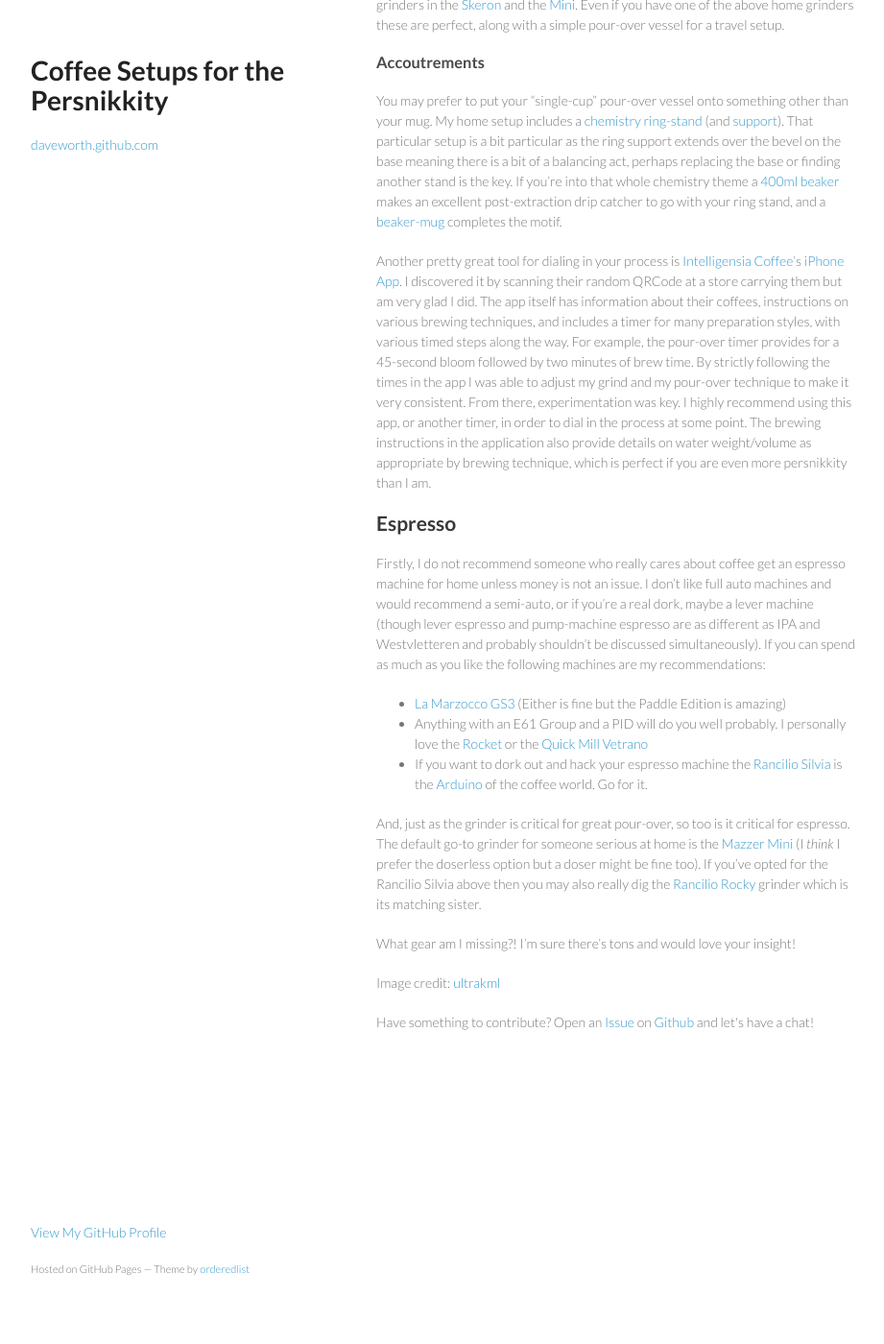
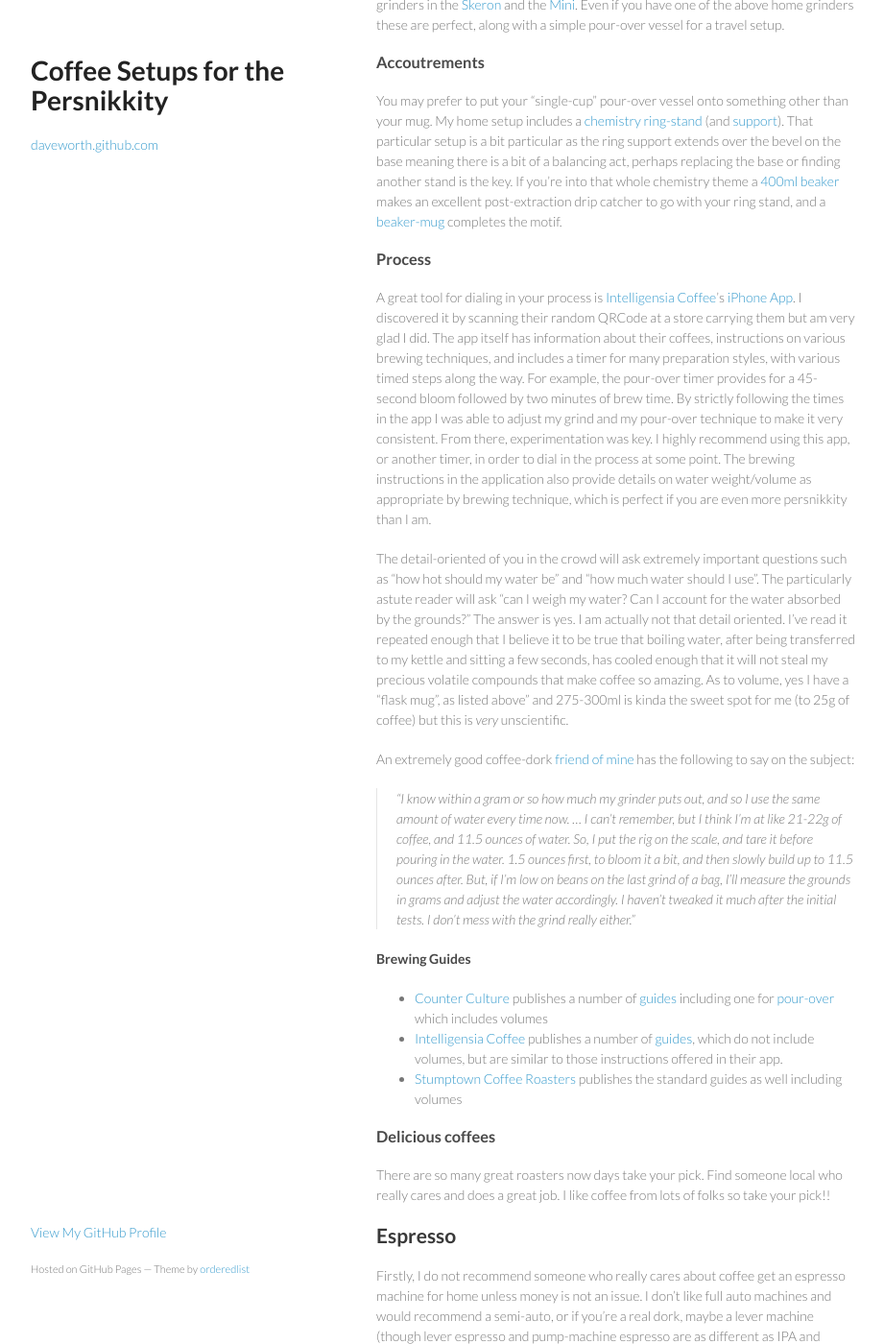
Before and after one commit to daveworth/daveworth.github.com, a Jekyll site: the page built from _posts/2012-12-25-coffee-setups-for-the-persnikkity.markdown, in a window 1280 px wide and 1400 px high, scrolled down 1656 px. Shown: the whole window at 96% size, without its empty margins (178-1099 px from the left). Built offline with Jekyll 4.4.1, drawn with Linux system fonts in a browser that asks for light colours.

Commit message:
add discussion of process including water volumes and roaster

```diff
--- a/_posts/2012-12-25-coffee-setups-for-the-persnikkity.markdown
+++ b/_posts/2012-12-25-coffee-setups-for-the-persnikkity.markdown
@@ -120,7 +120,9 @@
 and a [beaker-mug](http://www.hometrainingtools.com/glass-beaker-mug-400-ml/p/CE-BMUG400/)
 completes the motif.
 
-Another pretty great tool for dialing in your process is [Intelligensia Coffee](http://www.intelligentsiacoffee.com/)'s
+### Process
+
+A great tool for dialing in your process is [Intelligensia Coffee](http://www.intelligentsiacoffee.com/)'s
 [iPhone App](https://itunes.apple.com/us/app/intelligentsia-coffee/id404497566?mt=8).
 I discovered it by scanning their random QRCode at a store carrying them but am
 very glad I did.  The app itself has information about their coffees,
@@ -133,6 +135,47 @@
 in order to dial in the process at some point.  The brewing instructions in the
 application also provide details on water weight/volume as appropriate by
 brewing technique, which is perfect if you are even more persnikkity than I am.
+
+The detail-oriented of you in the crowd will ask extremely important questions
+such as "how hot should my water be" and "how much water should I use".  The
+particularly astute reader will ask "can I weigh my water?  Can I account for
+the water absorbed by the grounds?"  The answer is yes.  I am actually not that
+detail oriented.  I've read it repeated enough that I believe it to be true that
+boiling water, after being transferred to my kettle and sitting a few seconds,
+has cooled enough that it will not steal my precious volatile compounds that
+make coffee so amazing.  As to volume, yes I have a "flask mug", as listed
+above" and 275-300ml is kinda the sweet spot for me (to 25g of coffee) but this
+is _very_ unscientific.
+
+An extremely good coffee-dork [friend of mine](http://chadblack.net/) has the
+following to say on the subject:
+
+> "I know within a gram or so how much my grinder puts out, and so I use the same
+> amount of water every time now. ... I can't remember, but I think I'm at like
+> 21-22g of coffee, and 11.5 ounces of water.  So, I put the rig on the scale, and
+> tare it before pouring in the water. 1.5 ounces first, to bloom it a bit, and
+> then slowly build up to 11.5 ounces after.  But, if I'm low on beans on the last
+> grind of a bag, I'll measure the grounds in grams and adjust the water
+> accordingly.  I haven't tweaked it much after the initial tests. I don't mess
+> with the grind really either."
+
+#### Brewing Guides
+
+* [Counter Culture](http://counterculturecoffee.com/) publishes a number of
+  [guides](http://counterculturecoffee.com/education/brewing-guide) including
+  one for [pour-over](http://counterculturecoffee.com/docs/brewing-guide/CCC_Manual_Drip_Brew_Program.pdf)
+  which includes volumes
+* [Intelligensia Coffee](http://www.intelligentsiacoffee.com/) publishes a number of
+  [guides](http://www.intelligentsiacoffee.com/brewing-guides), which do not
+  include volumes, but are similar to those instructions offered in their app.
+* [Stumptown Coffee Roasters](http://stumptowncoffee.com) publishes the standard
+  guides as well including volumes
+
+### Delicious coffees
+
+There are so many great roasters now days take your pick.  Find someone local
+who really cares and does a great job.  I like coffee from lots of folks so take
+your pick!!
 
 ## Espresso
 
```
